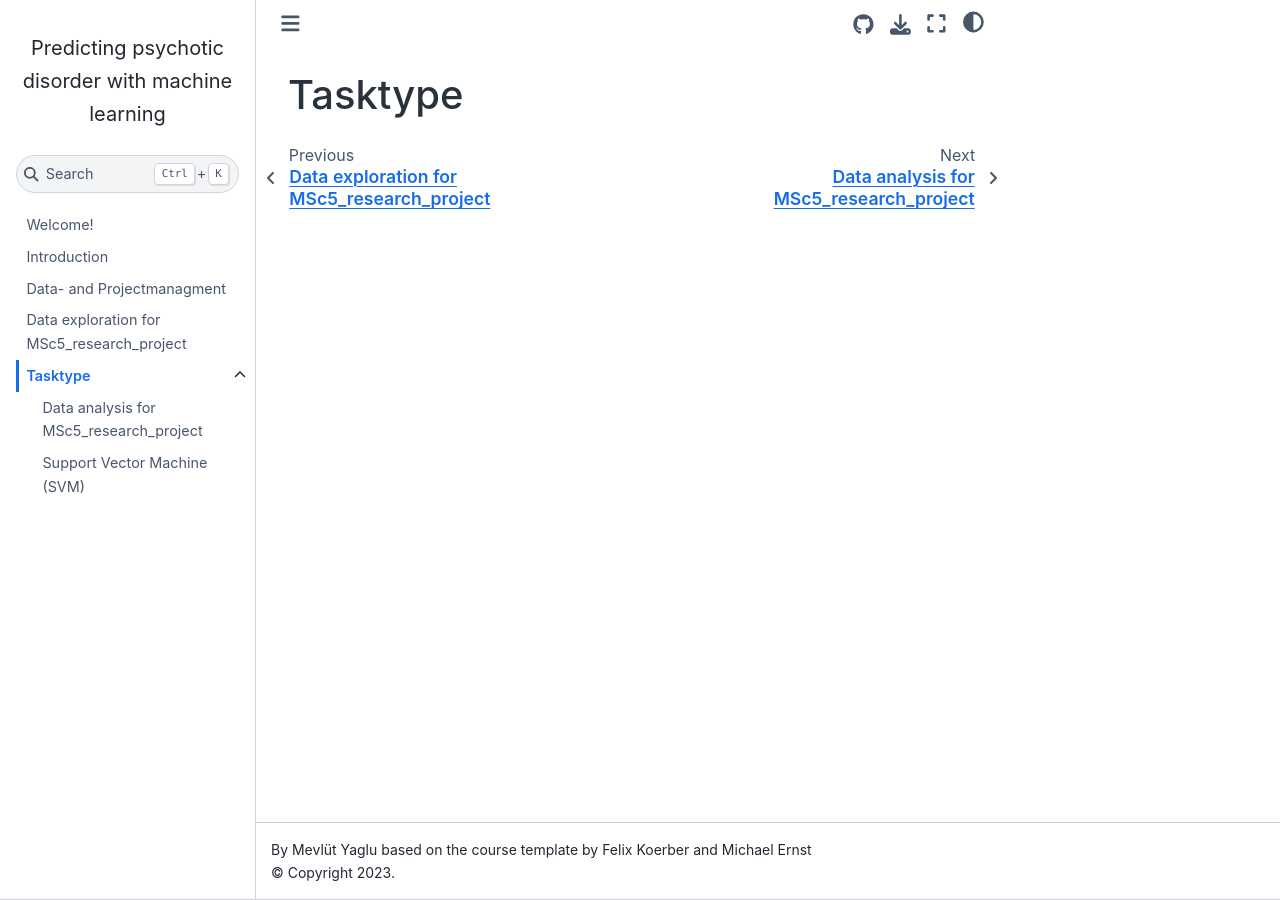
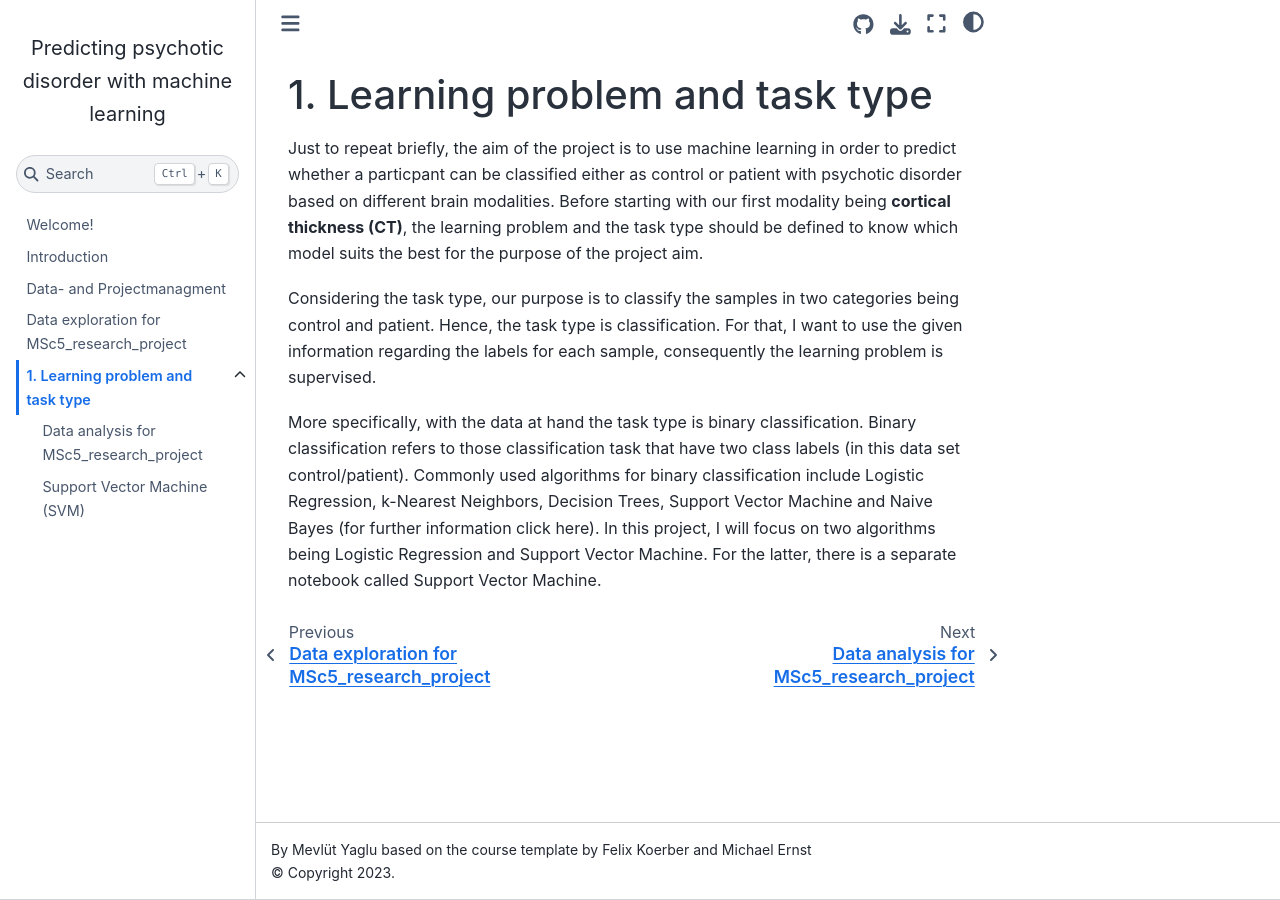
Before and after one commit to mello-y/MSc5_research_project, a Jupyter Book: the page built from content/general_information/Tasktype.md, in a window 1280 px wide. Built offline with Jupyter Book 1.0.4 settings and Sphinx 7.4.7 and the Sphinx Book theme 1.1.4, drawn with Linux system fonts in a browser that asks for light colours; pages that are not in the unit, such as notebooks, are missing from menus.

Commit message:
added information on task type and learning problem

```diff
--- a/content/general_information/Tasktype.md
+++ b/content/general_information/Tasktype.md
@@ -1 +1,7 @@
-## Tasktype
+# 1. Learning problem and task type
+
+Just to repeat briefly, the aim of the project is to use machine learning in order to predict whether a particpant can be classified either as control or patient with psychotic disorder based on different brain modalities. Before starting with our first modality being **cortical thickness (CT)**, the learning problem and the task type should be defined to know which model suits the best for the purpose of the project aim.
+
+Considering the task type, our purpose is to classify the samples in two categories being control and patient. Hence, the task type is classification. For that, I want to use the given information regarding the labels for each sample, consequently the learning problem is supervised.
+
+More specifically, with the data at hand the task type is binary classification. Binary classification refers to those classification task that have two class labels (in this data set control/patient). Commonly used algorithms for binary classification include Logistic Regression, k-Nearest Neighbors, Decision Trees, Support Vector Machine and Naive Bayes (for further information click here). In this project, I will focus on two algorithms being Logistic Regression and Support Vector Machine. For the latter, there is a separate notebook called Support Vector Machine.
```
